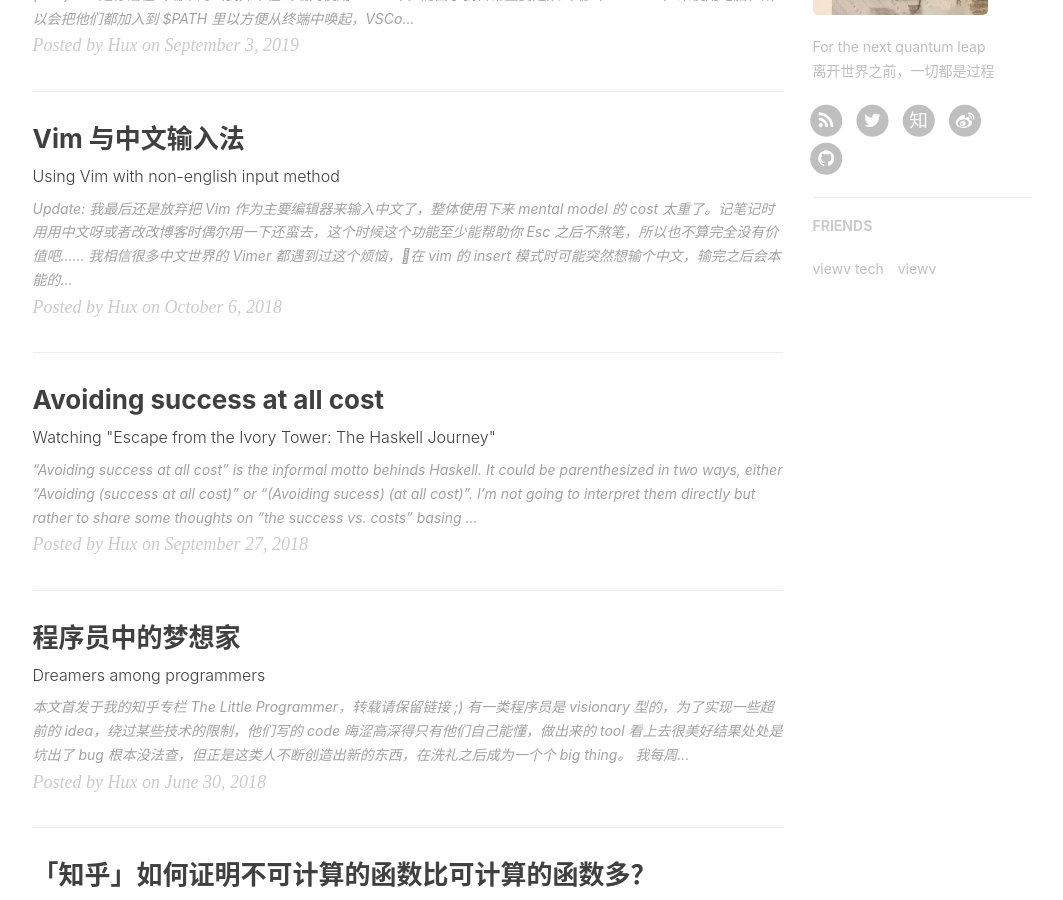
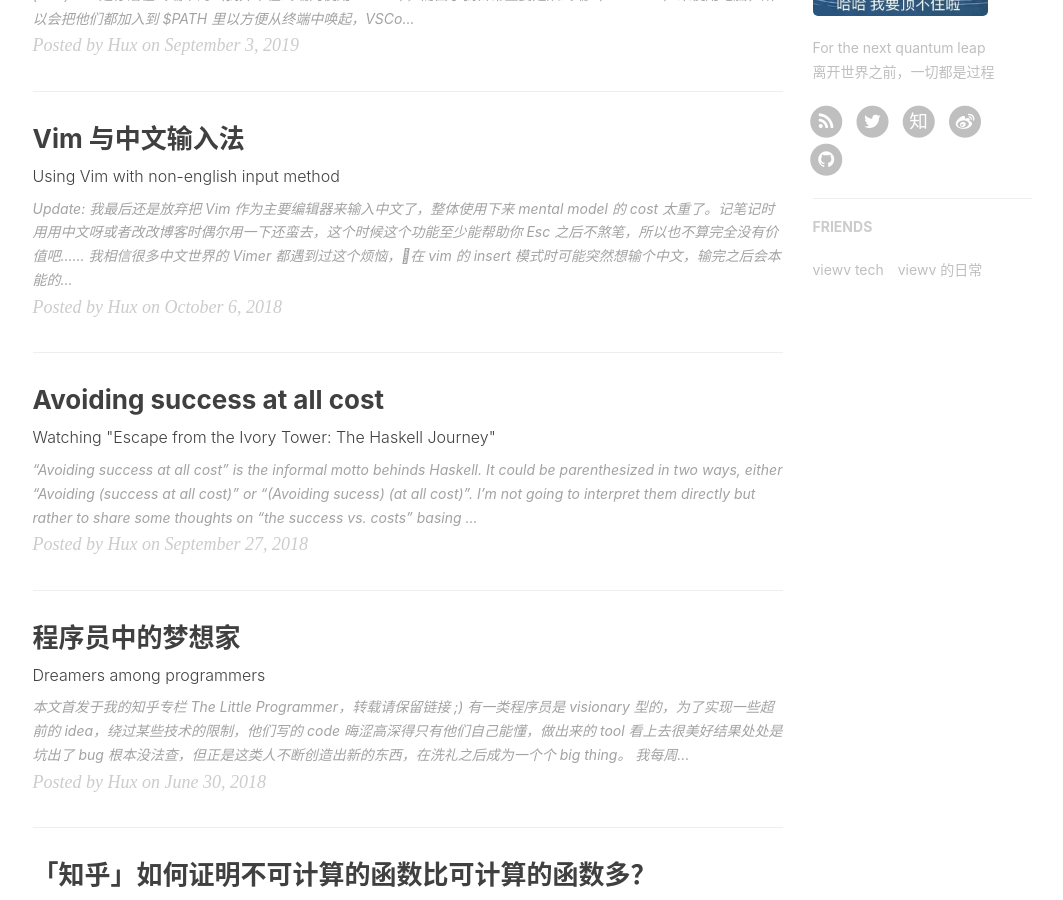
Before and after one commit to TongQM/tongqm.github.io, a Jekyll site: the page built from index.html, in a window 1280 px wide and 900 px high, scrolled down 1011 px. Shown: the whole window, without its empty margins (135-1198 px from the left). Built offline with Jekyll 4.4.1, drawn with Linux system fonts in a browser that asks for light colours; nearby versions of some CDN libraries; the list of posts is cut into pages by our own code; comment, search, counter and statistics services are not loaded.

Commit message:
change avator

```diff
--- a/_config.yml
+++ b/_config.yml
@@ -75,7 +75,7 @@ ga_domain: huangxuan.me
 # Sidebar settings
 sidebar: true # whether or not using Sidebar.
 sidebar-about-description: "For the next quantum leap<br>离开世界之前，一切都是过程"
-sidebar-avatar: /img/avatar-hux-ny.jpg # use absolute URL, seeing it's used in both `/` and `/about/`
+sidebar-avatar: /img/miao.png # use absolute URL, seeing it's used in both `/` and `/about/`
 
 # Featured Tags
 featured-tags: true # whether or not using Feature-Tags
@@ -95,7 +95,7 @@ friends: [
             #     href: "http://su.gallery/"
             # },{
             title: "viewv tech",
-            href: "tech.viewv.top",
+            href: "https://tech.viewv.top",
         },
-        { title: "viewv", href: "viewv.top" },
+        { title: "viewv 的日常", href: "https://viewv.top" },
     ]
```
Also changed, not shown: img/miao.png (added).
